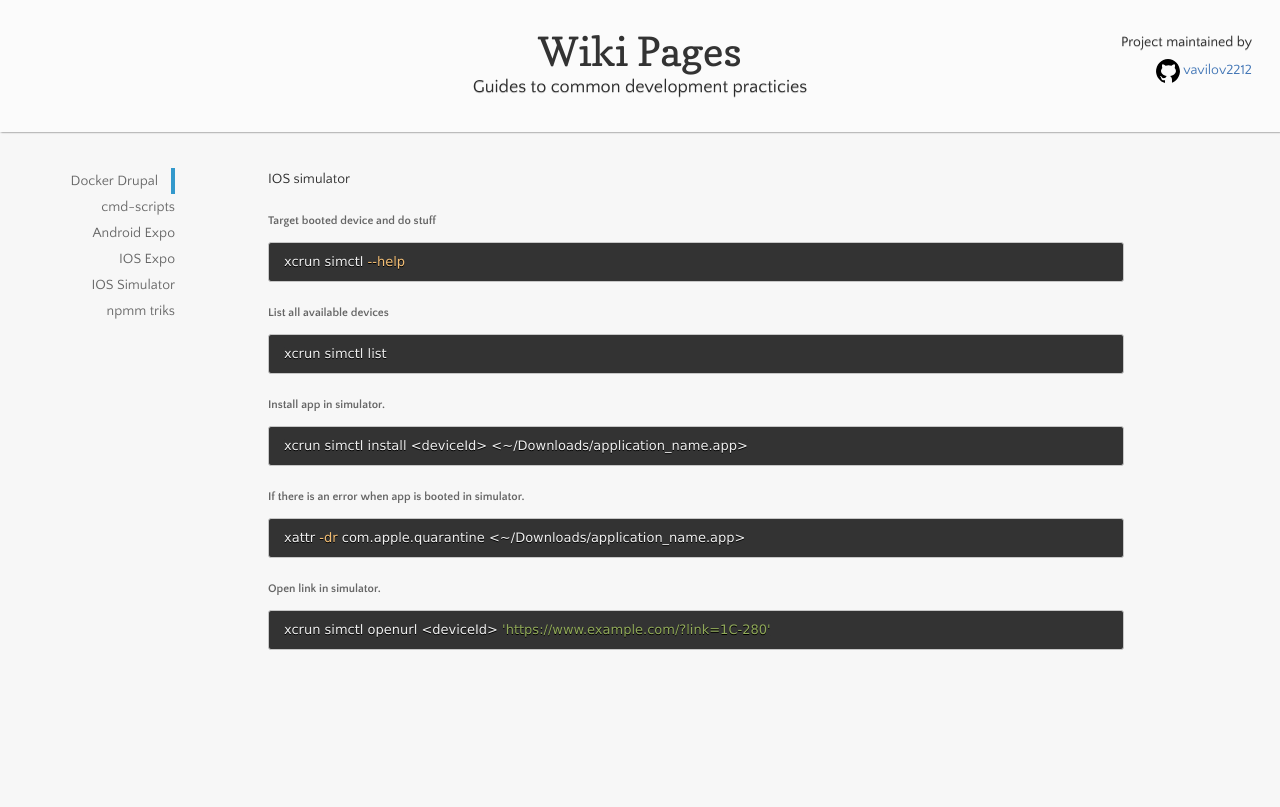
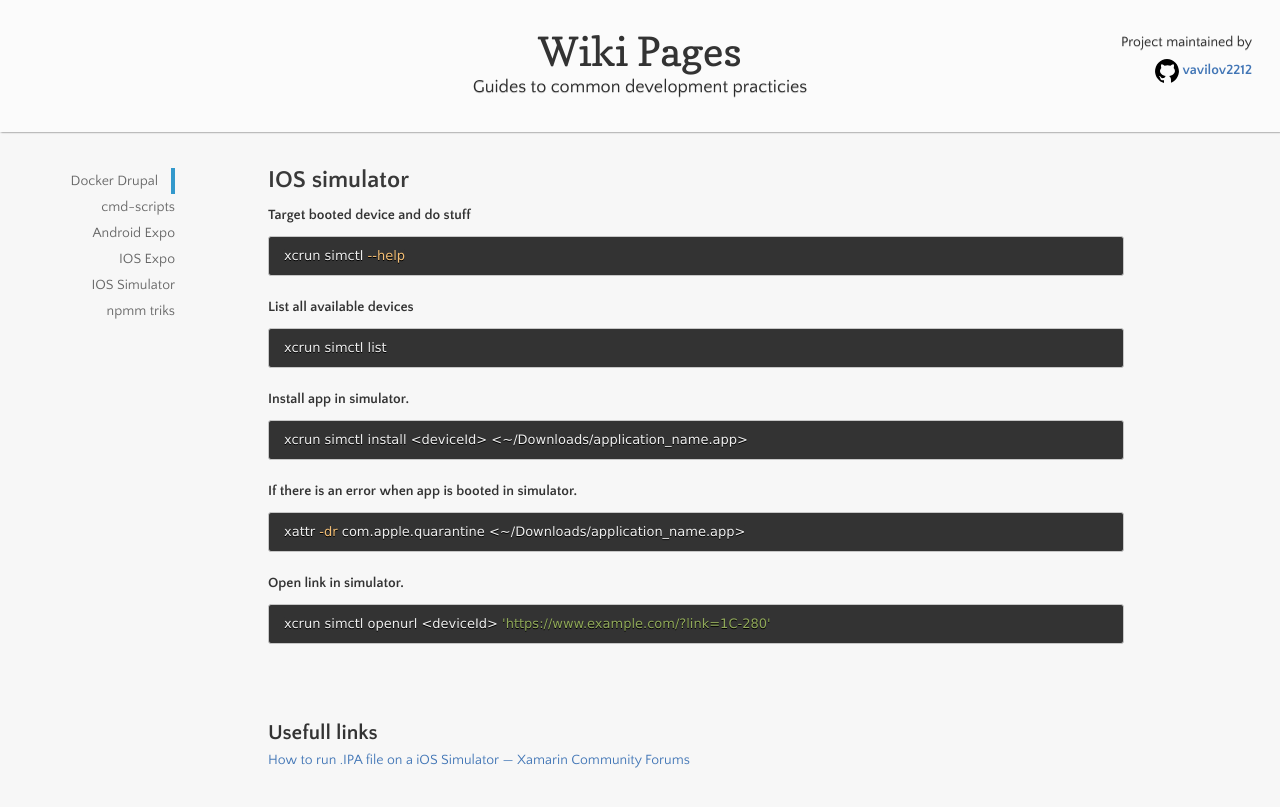
Before and after one commit to vavilov2212/vimwiki, a Jekyll site: the page built from _guides/mobile_emulation_cmd.md, in a window 1280 px wide and 900 px high. Shown: the top 807 px of the window. Built offline with Jekyll 4.4.1, drawn with Linux system fonts in a browser that asks for light colours.

Commit message:
add styling to content | utilise links from bookmarks

````diff
--- a/_guides/mobile_emulation_cmd.md
+++ b/_guides/mobile_emulation_cmd.md
@@ -6,25 +6,30 @@ layout: default
 title: IOS Simulator
 ---
 
-IOS simulator
+## IOS simulator
 
-##### Target booted device and do stuff
+#### Target booted device and do stuff
 ```bash
 xcrun simctl --help
 ```
-##### List all available devices
+#### List all available devices
 ```bash
 xcrun simctl list
 ```
-##### Install app in simulator.
+#### Install app in simulator.
 ```bash
 xcrun simctl install <deviceId> <~/Downloads/application_name.app>
 ```
-##### If there is an error when app is booted in simulator.
+#### If there is an error when app is booted in simulator.
 ```bash
 xattr -dr com.apple.quarantine <~/Downloads/application_name.app>
 ```
-##### Open link in simulator.
+#### Open link in simulator.
 ```bash
 xcrun simctl openurl <deviceId> 'https://www.example.com/?link=1C-280'
 ```
+
+
+<br><br>
+### Usefull links
+[How to run .IPA file on a iOS Simulator — Xamarin Community Forums](https://forums.xamarin.com/discussion/105840/how-to-run-ipa-file-on-a-ios-simulator)
--- a/_sass/header.scss
+++ b/_sass/header.scss
@@ -29,7 +29,7 @@ header {
 
   p {
     color: 1px 3px 1px rgba(0,0,0,.75);
-    text-shadow:rgba(#000, 0.2) 0 1px 0;
+    text-shadow: rgba(#000, 0.2) 0 1px 0;
     font-size: 18px;
     margin: 0px;
   }
@@ -57,6 +57,8 @@ header {
 
   a {
     line-height: 2em;
+    text-shadow: none;
+    font-weight: 800;
   }
 }
 
--- a/_sass/not_relevant.scss
+++ b/_sass/not_relevant.scss
@@ -34,12 +34,12 @@ h2 {
 }
 
 h3, h4, h5, h6 {
-  color:#666666;
+  color:#333;
 }
 
 h3 {
-  font-size: 18px;
-  line-height: 24px;
+  font-size: 1.5em;
+  line-height: 0.5em;
 }
 
 a {
--- a/_sass/style.scss
+++ b/_sass/style.scss
@@ -1,7 +1,7 @@
-@import "normalize";
+// @import "normalize";
 @import "fonts";
 @import "rouge-base16-dark";
-@import "not_relevant";
+// @import "not_relevant";
 @import "header";
 
 section {
````
